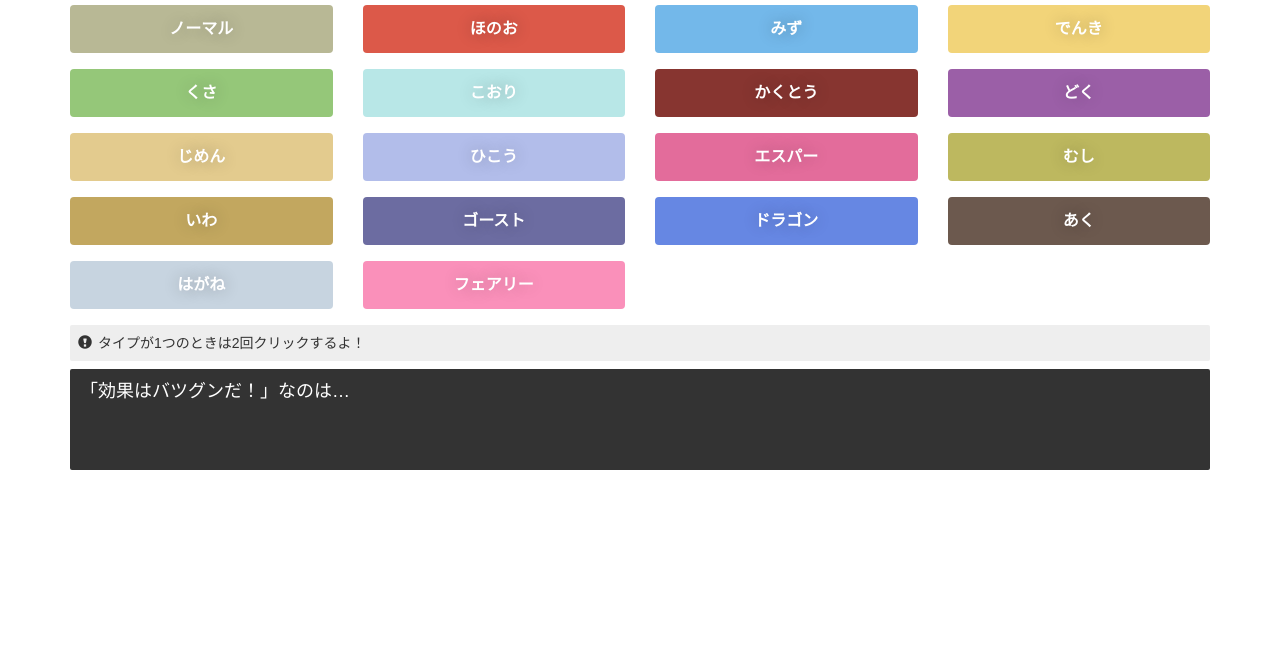
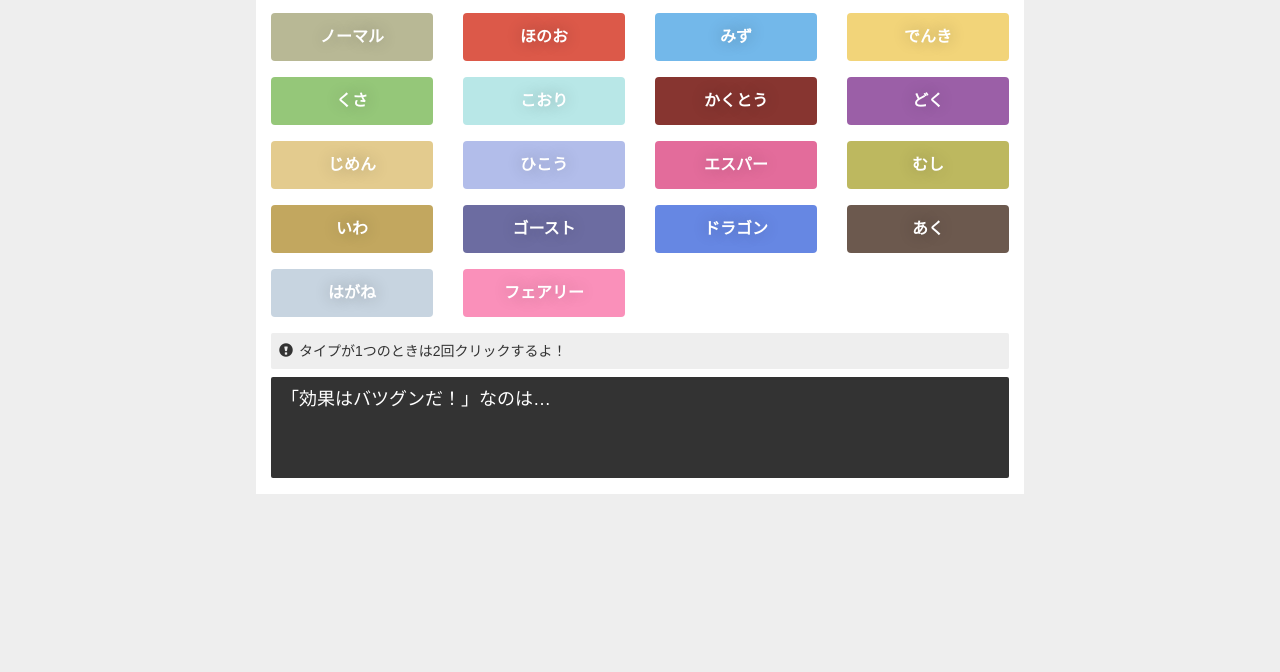
Before and after one commit to Daiki51/poke-type-diagnosis, a plain HTML site: page index.html in a window 1280 px wide. Shown: the part 128-800 px from the top of the page. Drawn offline with nearby package versions, Linux system fonts and the light colour scheme.

Commit message:
small fix

```diff
--- a/index.html
+++ b/index.html
@@ -6,12 +6,12 @@
     <meta name="viewport" content="width=device-width, initial-scale=1, maximum-scale=1, user-scalable=no">
     <title>「タイプ相性 診断」 ヘルパー | ポケモン サン・ムーン</title>
     <link rel="stylesheet" href="https://maxcdn.bootstrapcdn.com/bootstrap/3.3.7/css/bootstrap.min.css" integrity="sha384-BVYiiSIFeK1dGmJRAkycuHAHRg32OmUcww7on3RYdg4Va+PmSTsz/K68vbdEjh4u" crossorigin="anonymous">
-    <link rel="stylesheet" href="style.css?ver=5">
+    <link rel="stylesheet" href="style.css?ver=6">
 </head>
 
 <body>
-    <div class="container">
-        <div class="main row">
+    <div class="page container">
+        <div class="row">
             <div class="col-xs-12 masthead">
                 <h1><small>ポケモン サン・ムーン</small><br><span id="title">「タイプ相性 診断」 ヘルパー</span></h1>
                 <a type="button" id="mode-switch-button" class="btn btn-default">「逆さ相性 診断」に切り替える</a>
--- a/style.scss
+++ b/style.scss
@@ -1,10 +1,14 @@
 
 body {
     font-family: "Meiryo", sans-serif;
+    background: #eee;
 }
 
-#main {
+.page {
+    margin: 8px auto;
     overflow: hidden;
+    background: #fff;
+    max-width: 768px;
 }
 
 .masthead {
```
Also changed, not shown: style.css, 1 other file.
